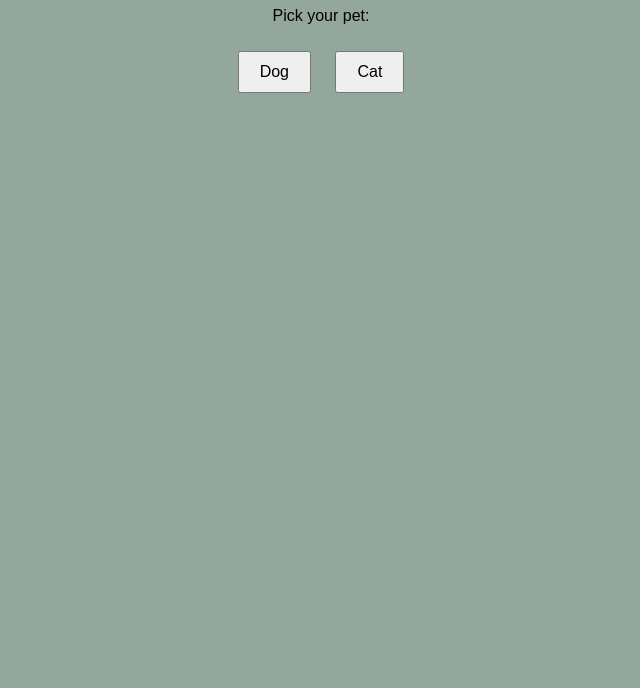
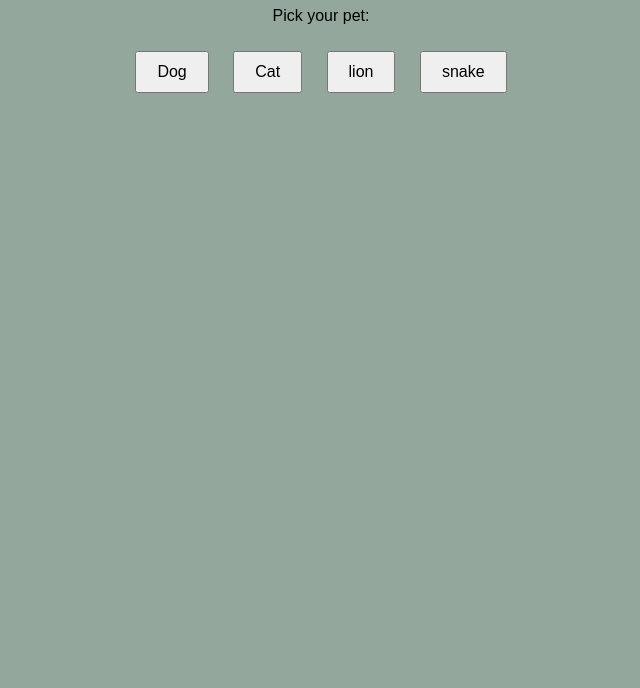
Before and after one commit to Thabiso838/Oop-pet-game, a plain HTML site: page index.html in a window 1280 px wide. Shown: the part 112-800 px from the top of the page, without its empty margins (319-959 px from the left). Drawn offline with Linux system fonts and the light colour scheme.

Commit message:
pictures

```diff
--- a/index.html
+++ b/index.html
@@ -11,6 +11,8 @@
   <p>Pick your pet:</p>
   <button onclick="choosePet('dog')">Dog</button>
   <button onclick="choosePet('cat')">Cat</button>
+  <button onclick="choosePet('lion')">lion</button>
+  <button onclick="choosePet('snake')">snake</button>
 
   <div id="game" style="display:none;">
     <img id="petImage" class="pet" src="" alt="Your Pet" onclick="playWithPet()">
--- a/script.js
+++ b/script.js
@@ -25,9 +25,17 @@ let currentPet = null;
 function choosePet(type) {
   if (type === 'dog') {
     currentPet = new Pet('Dog', 'Woof!', 'images (1).jpeg');
-  } else {
+  } else if (type === 'cat') {
     currentPet = new Pet('Cat', 'Meow!', 'download.webp');
+  } else if (type === 'lion') {
+    currentPet = new Pet('lion', 'raoring!', '020_The_lion_king_Snyggve_in_the_Serengeti_National_Park_Photo_by_Giles_Laurent.jpg');
+  } else if (type === 'snake') {
+    currentPet = new Pet('snake', 'hiss!', '12_-_The_Mystical_King_Cobra_and_Coffee_Forests.jpg');
   }
+
+
+
+
 
   document.getElementById('petImage').src = currentPet.image;
   document.getElementById('game').style.display = 'block';
@@ -51,7 +59,10 @@ function updateCounter(count) {
 function showFunActions(petName) {
   const actions = {
     'Dog': ['Fetch Ball', 'Wag Tail', 'Chase Mouse'],
-    'Cat': ['Pounce', 'Purr', 'Chase Laser']
+    'Cat': ['Pounce', 'Purr', 'Chase Laser'],
+    'lion': ['chase', 'furr', 'hunt', 'raorr'],
+    'snake': ['hiss', 'spitting', 'venom'],
+
   };
 
   const actionBox = document.getElementById('actions');
```
Also changed, not shown: 020_The_lion_king_Snyggve_in_the_Serengeti_National_Park_Photo_by_Giles_Laurent.jpg (added), 12_-_The_Mystical_King_Cobra_and_Coffee_Forests.jpg (added).
